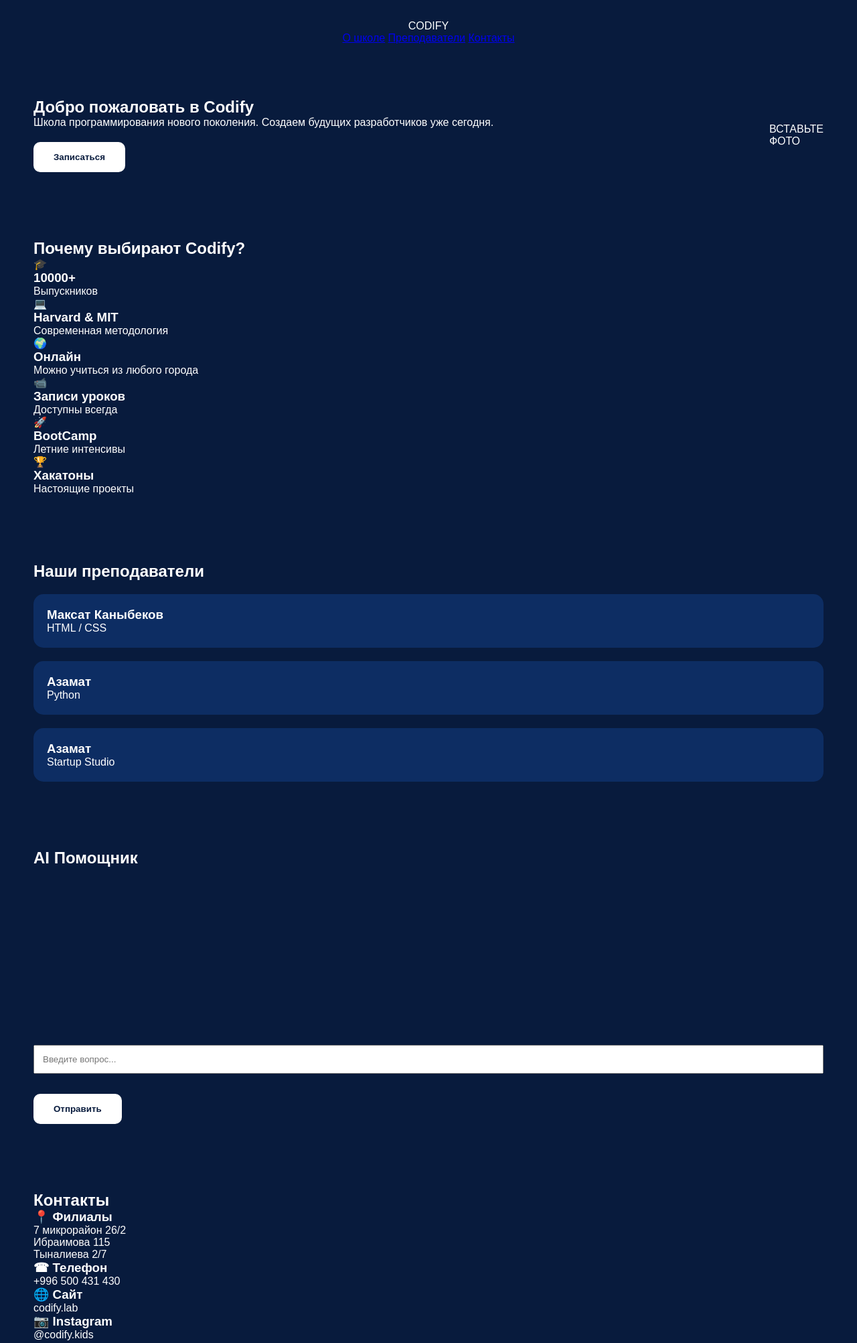
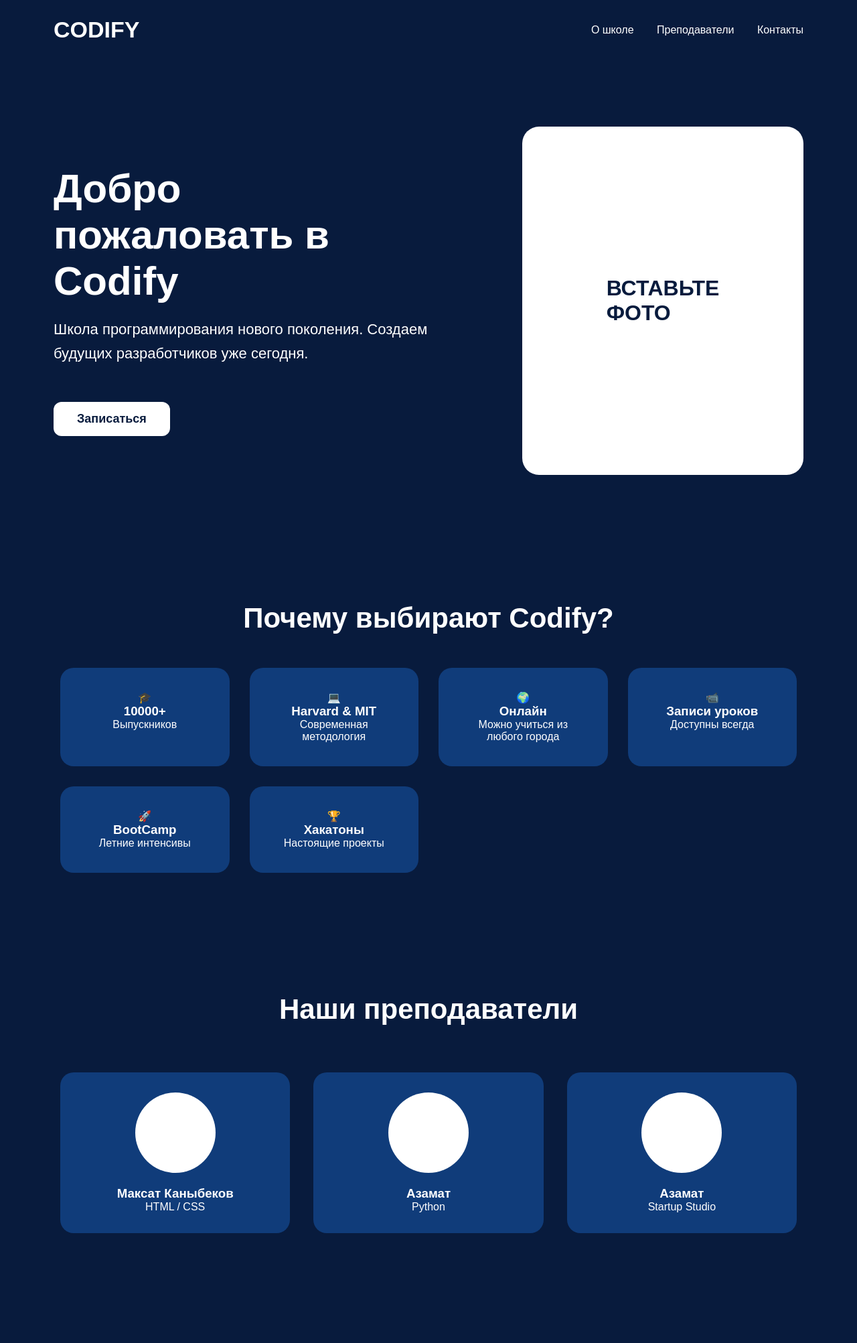
Before and after one commit to ainashakmatova-netizen/codify-school, a plain HTML site: page frontend/index.html in a window 1280 px wide. Shown: the top 2005 px of the page at 67% size. Drawn offline with Linux system fonts and the light colour scheme.

Commit message:
Update style.css

```diff
--- a/frontend/style.css
+++ b/frontend/style.css
@@ -145,3 +145,333 @@
 margin-bottom:10px;
 
 }
+*{
+margin:0;
+padding:0;
+box-sizing:border-box;
+font-family:Arial, sans-serif;
+}
+
+html{
+scroll-behavior:smooth;
+}
+
+body{
+
+background:#081B3D;
+color:white;
+
+}
+
+/* HEADER */
+
+header{
+
+display:flex;
+justify-content:space-between;
+align-items:center;
+
+padding:25px 80px;
+
+position:sticky;
+top:0;
+
+background:#081B3D;
+
+}
+
+.logo{
+
+font-size:34px;
+font-weight:bold;
+
+}
+
+nav a{
+
+color:white;
+text-decoration:none;
+
+margin-left:30px;
+
+transition:.3s;
+
+}
+
+nav a:hover{
+
+color:#65b6ff;
+
+}
+
+/* HERO */
+
+.hero{
+
+display:flex;
+
+justify-content:space-between;
+
+align-items:center;
+
+padding:80px;
+
+min-height:90vh;
+
+}
+
+.hero-text{
+
+width:50%;
+
+}
+
+.hero h1{
+
+font-size:60px;
+
+margin-bottom:20px;
+
+}
+
+.hero p{
+
+font-size:22px;
+
+line-height:1.6;
+
+margin-bottom:35px;
+
+}
+
+button{
+
+padding:15px 35px;
+
+border:none;
+
+border-radius:12px;
+
+background:white;
+
+color:#081B3D;
+
+font-size:18px;
+
+font-weight:bold;
+
+cursor:pointer;
+
+transition:.3s;
+
+}
+
+button:hover{
+
+transform:scale(1.05);
+
+}
+
+.photo-placeholder{
+
+width:420px;
+
+height:520px;
+
+background:white;
+
+border-radius:25px;
+
+display:flex;
+
+justify-content:center;
+
+align-items:center;
+
+color:#081B3D;
+
+font-size:32px;
+
+font-weight:bold;
+
+}
+
+/* Sections */
+
+section{
+
+padding:90px;
+
+}
+
+h2{
+
+text-align:center;
+
+font-size:42px;
+
+margin-bottom:50px;
+
+}
+
+/* Cards */
+
+.cards{
+
+display:grid;
+
+grid-template-columns:repeat(auto-fit,minmax(230px,1fr));
+
+gap:30px;
+
+}
+
+.card{
+
+background:#103C7A;
+
+padding:35px;
+
+border-radius:20px;
+
+text-align:center;
+
+transition:.3s;
+
+}
+
+.card:hover{
+
+transform:translateY(-8px);
+
+}
+
+/* Teachers */
+
+.teacher-grid{
+
+display:grid;
+
+grid-template-columns:repeat(auto-fit,minmax(250px,1fr));
+
+gap:35px;
+
+}
+
+.teacher{
+
+background:#103C7A;
+
+padding:30px;
+
+border-radius:20px;
+
+text-align:center;
+
+}
+
+.avatar{
+
+width:120px;
+
+height:120px;
+
+border-radius:50%;
+
+background:white;
+
+margin:auto;
+
+margin-bottom:20px;
+
+}
+
+/* Chat */
+
+.chat{
+
+background:white;
+
+padding:25px;
+
+border-radius:20px;
+
+max-width:700px;
+
+margin:auto;
+
+}
+
+#messages{
+
+height:260px;
+
+overflow:auto;
+
+color:black;
+
+margin-bottom:15px;
+
+}
+
+input{
+
+width:100%;
+
+padding:15px;
+
+margin-bottom:15px;
+
+border-radius:10px;
+
+border:1px solid gray;
+
+}
+
+/* Contacts */
+
+.contacts{
+
+display:flex;
+
+justify-content:space-around;
+
+flex-wrap:wrap;
+
+gap:50px;
+
+}
+
+.contacts div{
+
+background:#103C7A;
+
+padding:30px;
+
+border-radius:20px;
+
+width:350px;
+
+}
+
+.contacts h3{
+
+margin-bottom:15px;
+
+}
+
+.contacts p{
+
+margin-bottom:10px;
+
+}
+
+footer{
+
+text-align:center;
+
+padding:35px;
+
+background:#06214c;
+
+}
```
